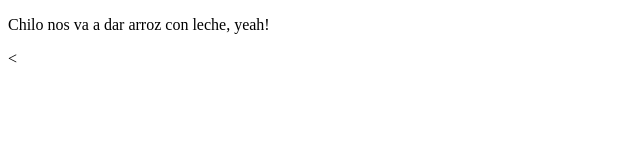
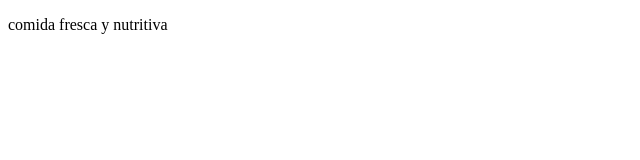
Before and after one commit to Unleash17/proyectoDemoCursoPrework, a plain HTML site: page index.html in a window 1280 px wide. Shown: the whole page, without its empty margins (0-640 px from the left). Drawn offline with Linux system fonts and the light colour scheme.

Commit message:
cambios sugeridos por chilo

```diff
--- a/index.html
+++ b/index.html
@@ -8,8 +8,8 @@
 </head>
 <body>
     <p>
-        Chilo nos va a dar arroz con leche, yeah!
+        comida fresca y nutritiva
     </p>
-<
+
 </body>
 </html>
```
